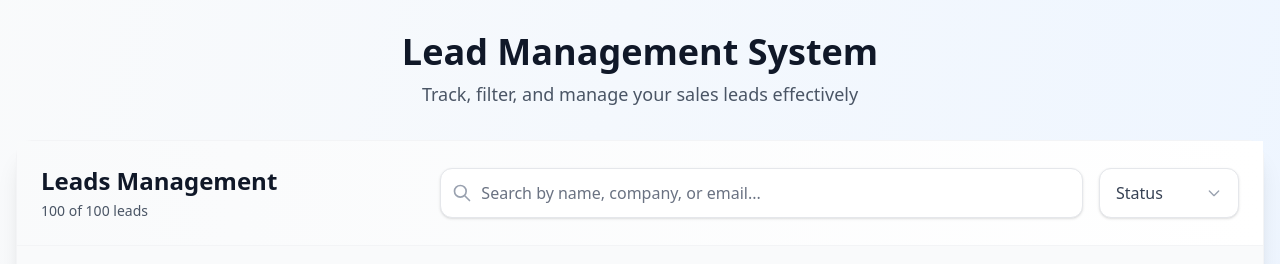
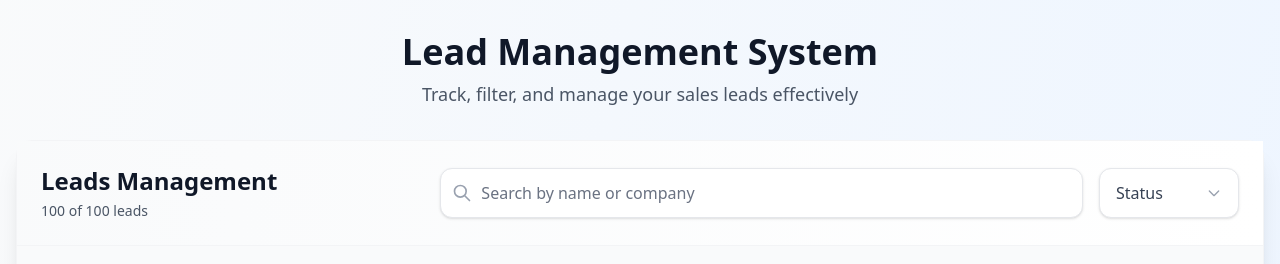
Before and after one commit to alfsouza708/leads-to-opportunity, a React (Vite) app: page / in a window 1280 px wide. Shown: the top 264 px of the page. Built offline with nearby package versions, Linux system fonts and the light colour scheme.

Commit message:
fix: remove email on search

```diff
--- a/src/components/LeadsTable.tsx
+++ b/src/components/LeadsTable.tsx
@@ -29,8 +29,7 @@ export const LeadsTable: React.FC<LeadsTableProps> = ({ leads }) => {
 			const matchesSearch =
 				!searchTerm ||
 				lead.name.toLowerCase().includes(searchTerm.toLowerCase()) ||
-				lead.company.toLowerCase().includes(searchTerm.toLowerCase()) ||
-				lead.email.toLowerCase().includes(searchTerm.toLowerCase());
+				lead.company.toLowerCase().includes(searchTerm.toLowerCase());
 
 			return matchesSearch;
 		});
@@ -93,7 +92,7 @@ export const LeadsTable: React.FC<LeadsTableProps> = ({ leads }) => {
 								<SearchBar
 									value={searchTerm}
 									onChange={setSearchTerm}
-									placeholder="Search by name, company, or email..."
+									placeholder="Search by name or company"
 								/>
 							</div>
 
```
